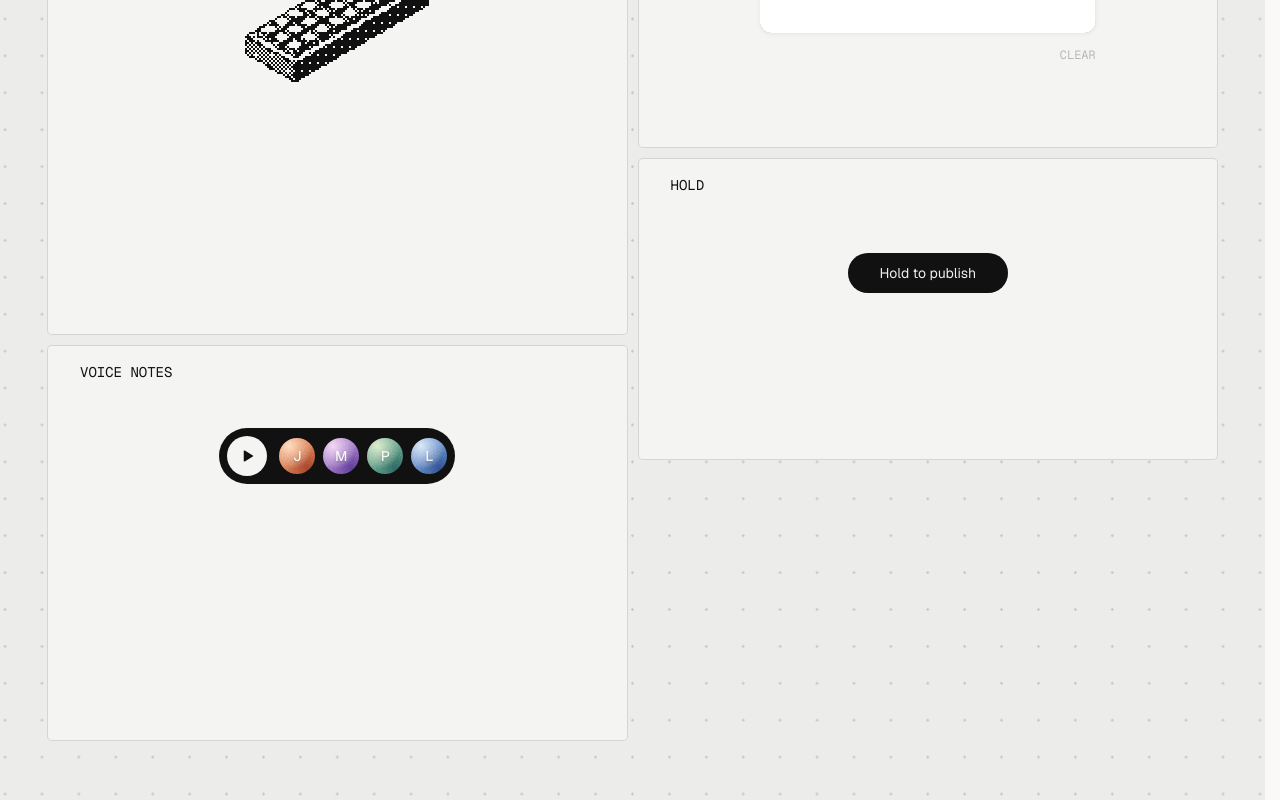
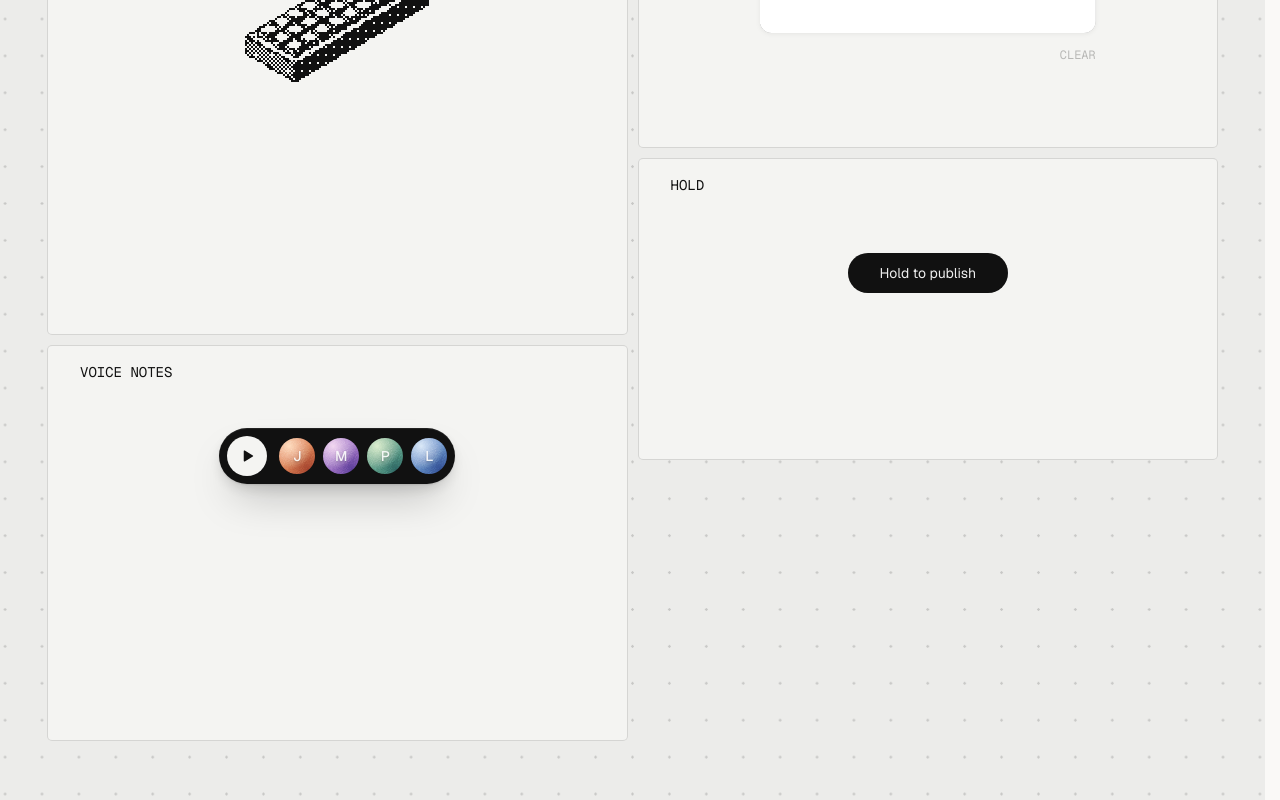
Before and after one commit to cagndz/agundez-me, a Next.js app: page /lab in a window 1280 px wide. Shown: the part 1365-2165 px from the top of the page. Built offline with nearby package versions, Linux system fonts and the light colour scheme.

Commit message:
feat(lab): add soft depth to the voice island

```diff
--- a/src/lab/demos/voice/constants.ts
+++ b/src/lab/demos/voice/constants.ts
@@ -25,6 +25,17 @@ export const DETAILS = 4 + STRIP + GAP + LINE * LINES + GAP + STRIP + PAD
 export const HEIGHT = ROW + DETAILS
 
 export const SIZE = { width: WIDTH, height: HEIGHT }
+
+// Depth: a tight contact shadow, a soft mid one and a wide faint one, so
+// the island sits just above the page. A hairline of light along the top
+// edge catches the dark. Set as a style, so Motion keeps it undistorted
+// while the shape morphs.
+export const SHADOW = [
+	'inset 0 1px 0 rgba(255, 255, 255, 0.07)',
+	'0 1px 2px rgba(0, 0, 0, 0.10)',
+	'0 6px 16px -4px rgba(0, 0, 0, 0.18)',
+	'0 22px 44px -14px rgba(0, 0, 0, 0.28)',
+].join(', ')
 
 // The island changing shape. A touch of bounce: it's a thing that grows,
 // and the bounce is what makes it read as one surface rather than a swap.
--- a/src/lab/demos/voice/index.tsx
+++ b/src/lab/demos/voice/index.tsx
@@ -28,6 +28,7 @@ import {
 	RING,
 	ROW,
 	SEEK,
+	SHADOW,
 	SHIFT,
 	SIZE,
 	SPAN,
@@ -117,7 +118,11 @@ export function Voice() {
 					layout
 					transition={morph}
 					className='self-start overflow-hidden bg-foreground text-[#f4f4f2]'
-					style={{ borderRadius: RADIUS, width: expanded ? WIDTH : 'auto' }}
+					style={{
+						borderRadius: RADIUS,
+						boxShadow: SHADOW,
+						width: expanded ? WIDTH : 'auto',
+					}}
 				>
 					{/* The row: the same idle and open, so the island grows out of it.
 					    Open, it settles to the left edge, the play button snug in the
```
